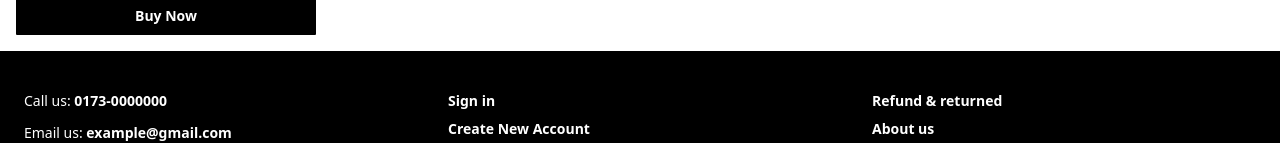
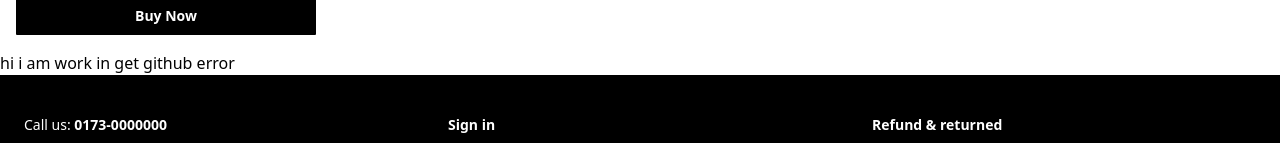
Before and after one commit to mamudulislam/E-com, a React (Vite) app: page / in a window 1280 px wide. Shown: the part 5975-6118 px from the top of the page. Built offline with nearby package versions, Linux system fonts and the light colour scheme.

Commit message:
push error

```diff
--- a/src/componentes/Home.jsx
+++ b/src/componentes/Home.jsx
@@ -367,6 +367,7 @@ const Home = () => {
                     ))
                 }
             </div>
+            <h2>hi i am work in get github error</h2>
         </>
     );
 };
```
